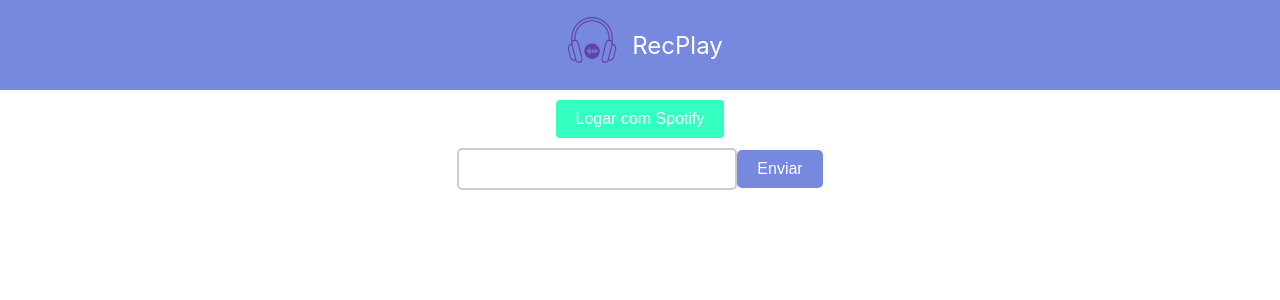
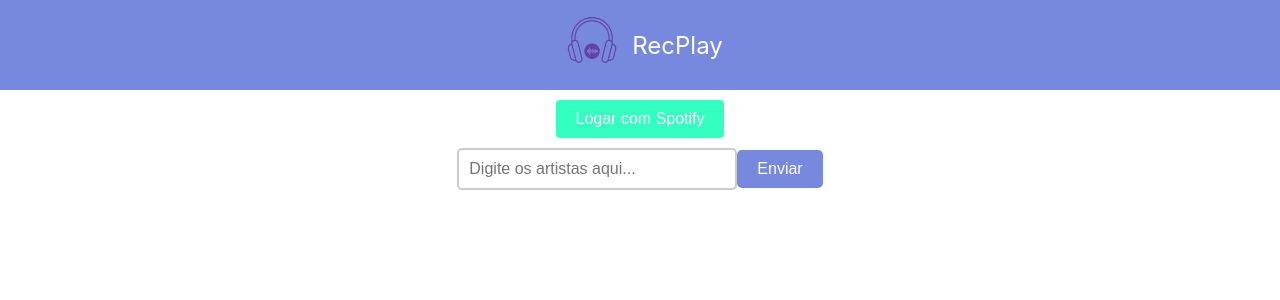
Before and after one commit to mxlysb/pln-project, a React (Create React App) app in the folder my-app/: page / in a window 1280 px wide. Shown: the top 300 px of the page. Built offline with nearby package versions, Linux system fonts and the light colour scheme.

Commit message:
atualização input

```diff
--- a/my-app/src/InputComponent.js
+++ b/my-app/src/InputComponent.js
@@ -23,6 +23,7 @@ class InputComponent extends Component {
       <div>
         <input className='input'
           type="text"
+          placeholder='Digite os artistas aqui...'
           value={this.state.inputValue}
           onChange={this.handleInputChange}
         />
```
